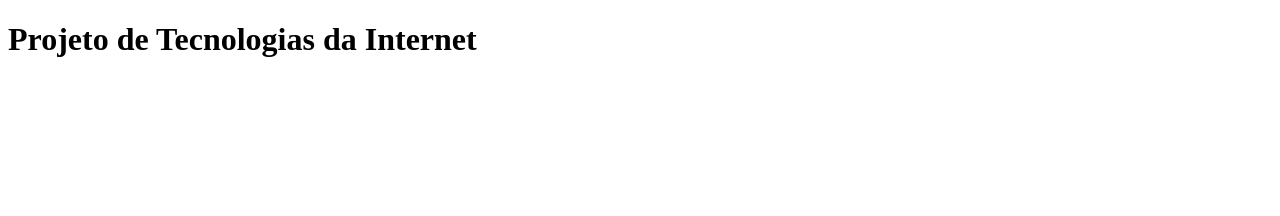
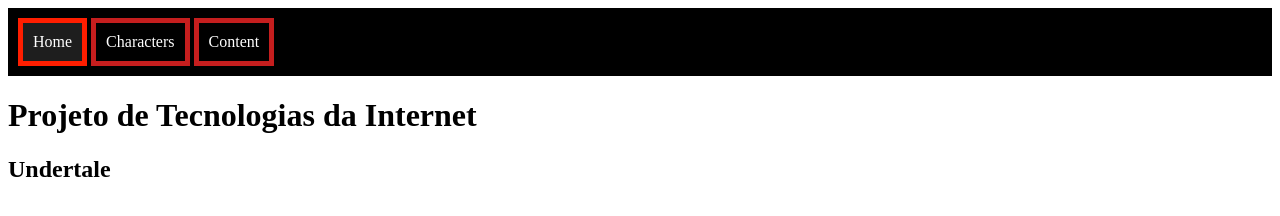
Before and after one commit to Tamachsu/Projeto-TI---Mathiasman-Tamachsu, a plain HTML site: page index.html in a window 1280 px wide. Drawn offline with Linux system fonts and the light colour scheme.

Commit message:
Escolha de um tema de site previsório, criação de um css provisório

```diff
--- /dev/null
+++ b/index.css
@@ -0,0 +1,23 @@
+header{
+    padding: 0.625em;
+    background: black;
+    color: white;
+    margin-bottom: 1.25em;
+}
+header a{
+    text-decoration: none;
+    color: white;
+    width: auto;
+    padding: 0.625em;
+    display: inline-block;
+    transition-property: border,padding;
+    transition-duration: 0.3s;
+    border: 0.3125em solid rgb(197, 30, 30);
+}
+header a:hover{
+    border: 0.3125em solid darkred;
+}
+header a.active{
+    border: 0.3125em solid rgb(255, 30, 0);
+    background-color: rgb(30, 30, 30);
+}
--- a/index.html
+++ b/index.html
@@ -4,10 +4,22 @@
     <meta charset="UTF-8">
     <meta name="viewport" content="width=device-width, initial-scale=1.0">
     <title>Projeto de TI</title>
+    <link rel="stylesheet" href="index.css">
 </head>
 <body>
 
+    <header>
+        <div>
+            <a href="#" class="active">Home</a>
+            <a href="#">Characters</a>
+            <a href="#">Content</a>
+        </div>
+    </header>
+
     <h1>Projeto de Tecnologias da Internet</h1>
+
+    <h2>Undertale</h2>
+
 
 </body>
 </html>
```
